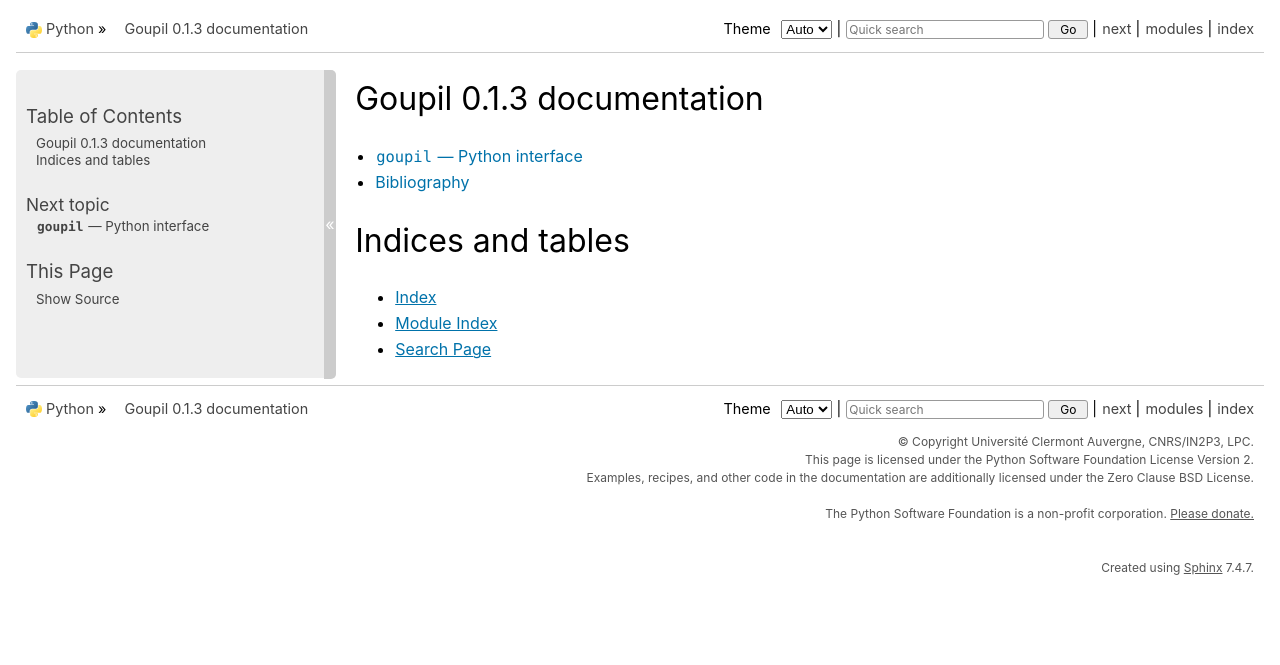
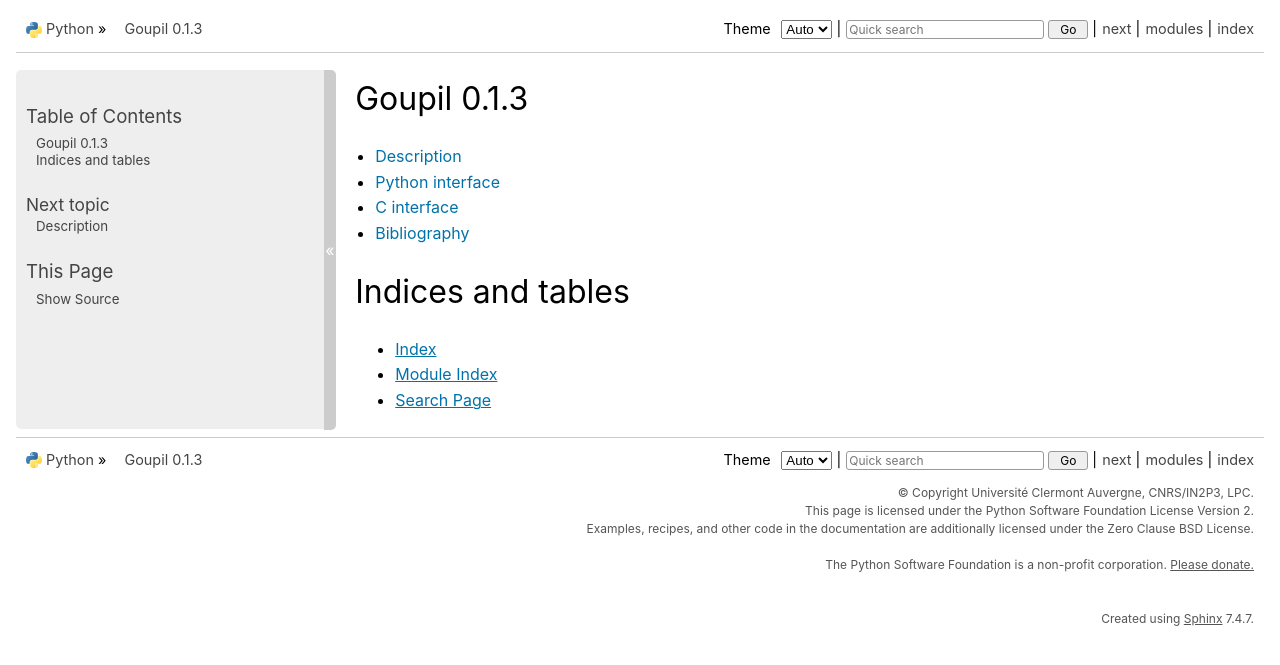
Before and after one commit to niess/goupil, a Sphinx documentation site: the page built from docs/index.rst, in a window 1280 px wide. Shown: the top 665 px of the page. Built offline with Sphinx 7.4.7, drawn with Linux system fonts in a browser that asks for light colours.

Commit message:
Update doc layout

```diff
--- /dev/null
+++ b/docs/description.rst
@@ -0,0 +1,9 @@
+Description
+===========
+
+.. _description:
+
+----
+
+Examples
+--------
--- a/docs/index.rst
+++ b/docs/index.rst
@@ -1,11 +1,13 @@
-Goupil 0.1.3 documentation
-==========================
+Goupil 0.1.3
+============
 
 .. toctree::
    :maxdepth: 1
 
-   library/index.rst
-   references.rst
+   description
+   library/index
+   interface/index
+   references
 
 
 Indices and tables
--- a/docs/library/index.rst
+++ b/docs/library/index.rst
@@ -1,5 +1,5 @@
-:mod:`goupil` --- Python interface
-==================================
+Python interface
+================
 
 .. py:module:: goupil
    :synopsis: Python interface
--- a/docs/references.rst
+++ b/docs/references.rst
@@ -1,5 +1,9 @@
 Bibliography
 ============
+
+.. _bibliography:
+
+----
 
 .. [Baro95] J. Baró, J. Sempau, J. M. Fernández-Varea, F. Salvat, Nucl.
    Instrum. Methods. Phys. Res. B 100 (1995) 31–46.
```
Also changed, not shown: docs/interface/index.rst (added, +14 -0 lines).
